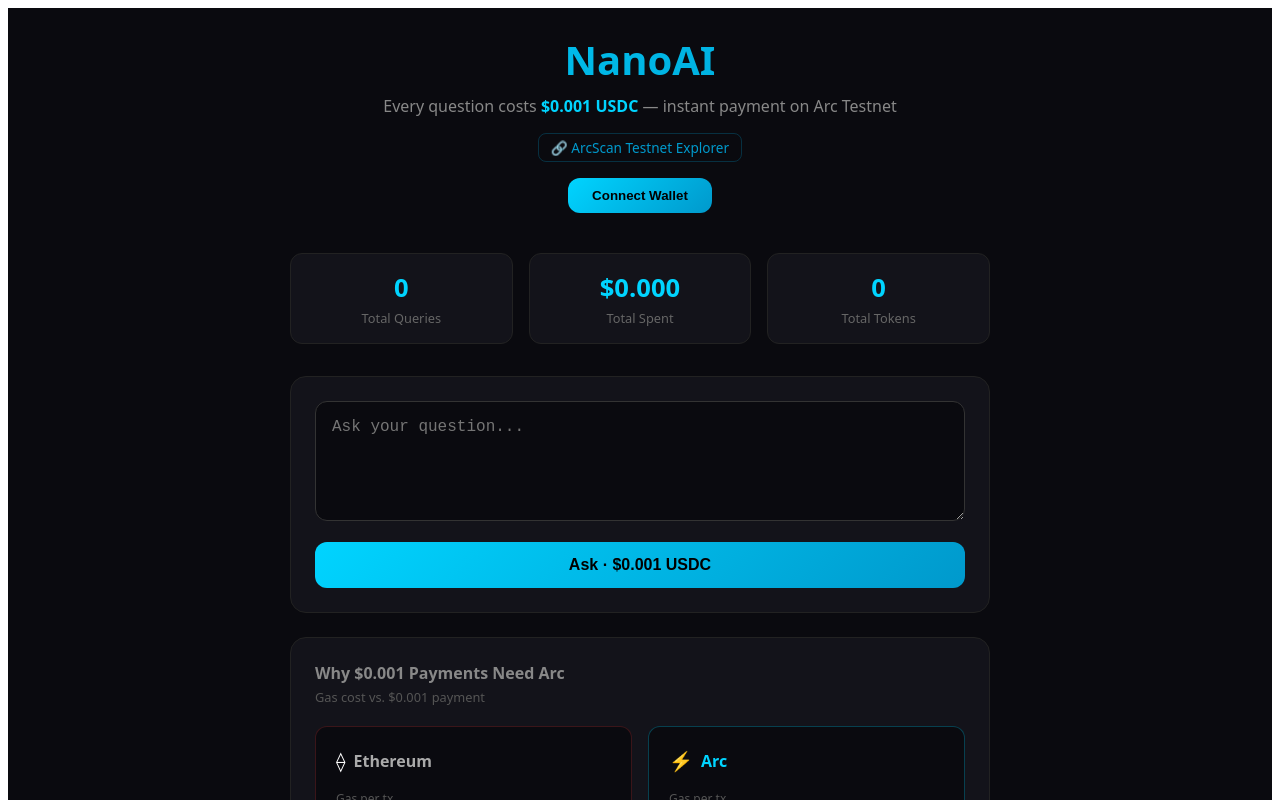
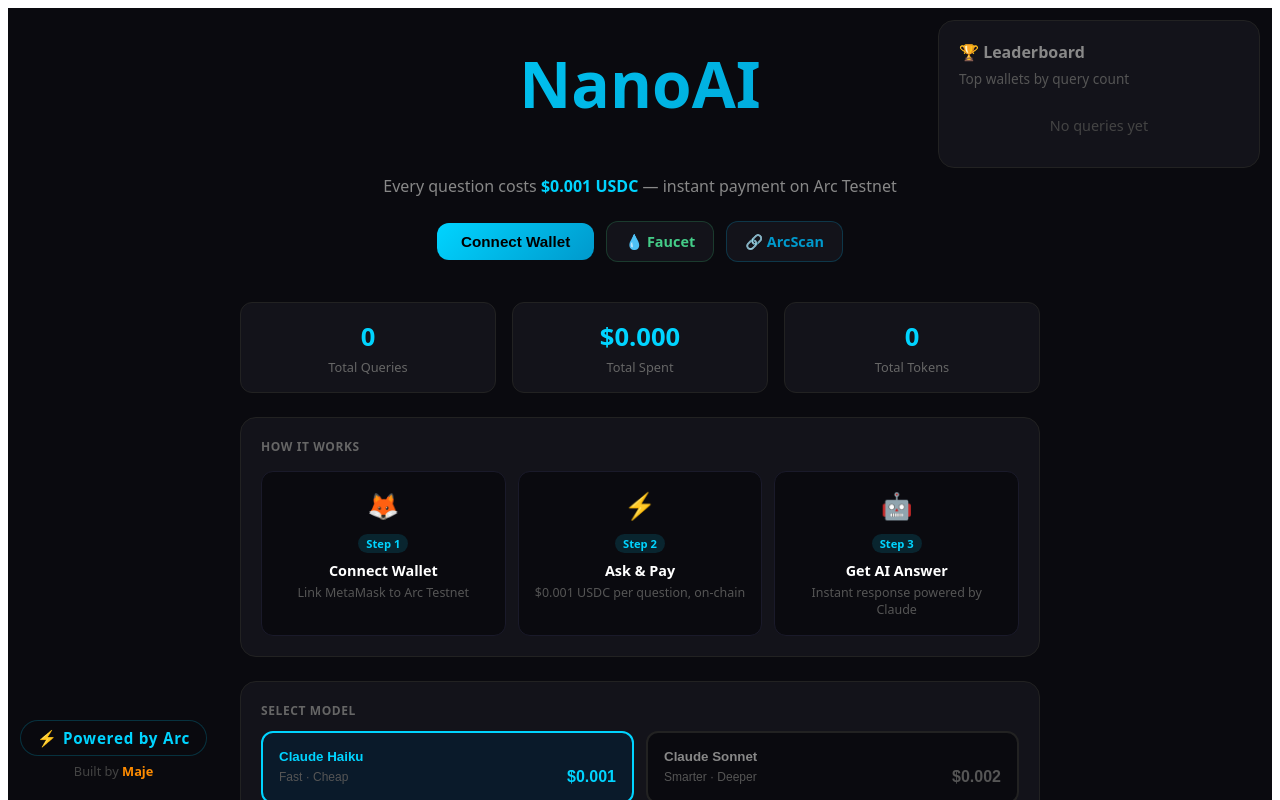
Before and after one commit to Maje53/nano-ai-hub, a React (Vite) app: page / in a window 1280 px wide. Shown: the top 800 px of the page. Built offline with nearby package versions, Linux system fonts and the light colour scheme.

Commit message:
add how it works, leaderboard, model selector improvements

```diff
--- a/src/App.jsx
+++ b/src/App.jsx
@@ -1,18 +1,30 @@
 import { useState, useEffect } from 'react'
+
+const MODELS = {
+  haiku:  { label: 'Claude Haiku',  price: 0.001, priceHex: '0x38D7EA4C68000', tag: 'Fast · Cheap' },
+  sonnet: { label: 'Claude Sonnet', price: 0.002, priceHex: '0x71AFD498D0000', tag: 'Smarter · Deeper' },
+}
 
 function App() {
   const [question, setQuestion] = useState('')
   const [answer, setAnswer] = useState('')
   const [loading, setLoading] = useState(false)
   const [error, setError] = useState('')
+  const [model, setModel] = useState('haiku')
   const [txHistory, setTxHistory] = useState(() => {
     try { return JSON.parse(localStorage.getItem('nanoai_txHistory')) || [] } catch { return [] }
   })
   const [wallet, setWallet] = useState('')
+  const [arcPulse, setArcPulse] = useState(false)
 
   useEffect(() => {
     localStorage.setItem('nanoai_txHistory', JSON.stringify(txHistory))
   }, [txHistory])
+
+  useEffect(() => {
+    const id = setInterval(() => setArcPulse(p => !p), 1200)
+    return () => clearInterval(id)
+  }, [])
 
   const connectWallet = async () => {
     if (!window.ethereum) { setError('MetaMask not found!'); return }
@@ -25,20 +37,21 @@
     setLoading(true)
     setError('')
     setAnswer('')
+    const selected = MODELS[model]
     try {
       const txHash = await window.ethereum.request({
         method: 'eth_sendTransaction',
-        params: [{ from: wallet, to: '0xCf87Ae43a6460ba1A780b9D297700784caA7c02f', value: '0x38D7EA4C68000' }],
+        params: [{ from: wallet, to: '0xCf87Ae43a6460ba1A780b9D297700784caA7c02f', value: selected.priceHex }],
       })
       const apiUrl = window.location.hostname === 'localhost' ? 'http://localhost:3001/api/ask' : '/api/ask'
       const res = await fetch(apiUrl, {
         method: 'POST',
         headers: { 'Content-Type': 'application/json' },
-        body: JSON.stringify({ question }),
+        body: JSON.stringify({ question, model }),
       })
       const data = await res.json()
       setAnswer(data.answer)
-      setTxHistory(prev => [{ id: Date.now(), question: question.slice(0, 40), time: new Date().toLocaleTimeString(), tokens: data.tokens, txHash }, ...prev])
+      setTxHistory(prev => [{ id: Date.now(), question: question.slice(0, 40), time: new Date().toLocaleTimeString(), tokens: data.tokens, txHash, wallet, model, price: selected.price }, ...prev])
       setQuestion('')
     } catch (err) {
       setError(err.message)
@@ -47,24 +60,81 @@
     }
   }
 
+  const leaderboard = Object.entries(
+    txHistory.reduce((acc, tx) => {
+      if (!tx.wallet) return acc
+      acc[tx.wallet] = (acc[tx.wallet] || 0) + 1
+      return acc
+    }, {})
+  ).sort((a, b) => b[1] - a[1]).slice(0, 5)
+
+  const selectedModel = MODELS[model]
+
   return (
-    <div style={{ minHeight: '100vh', background: '#0a0a0f', color: '#fff', fontFamily: 'system-ui', padding: '24px' }}>
-      <div style={{ textAlign: 'center', marginBottom: '40px' }}>
-        <h1 style={{ fontSize: '2.5rem', fontWeight: 800, background: 'linear-gradient(135deg, #00d4ff, #0099cc)', WebkitBackgroundClip: 'text', WebkitTextFillColor: 'transparent', margin: '0 0 8px 0' }}>NanoAI</h1>
-        <p style={{ color: '#888', margin: '0 0 16px 0' }}>Every question costs <b style={{ color: '#00d4ff' }}>$0.001 USDC</b> — instant payment on Arc Testnet</p>
-        <a href="https://testnet.arcscan.app" target="_blank" rel="noreferrer" style={{ display: 'inline-block', marginBottom: '16px', color: '#0099cc', fontSize: '0.85rem', textDecoration: 'none', border: '1px solid #0099cc44', borderRadius: '8px', padding: '4px 12px' }}>🔗 ArcScan Testnet Explorer</a>
-        <br />
-        {!wallet
-          ? <button onClick={connectWallet} style={{ padding: '10px 24px', background: 'linear-gradient(135deg, #00d4ff, #0099cc)', border: 'none', borderRadius: '12px', color: '#000', fontWeight: 700, cursor: 'pointer' }}>Connect Wallet</button>
-          : <div style={{ display: 'inline-block', padding: '8px 16px', background: '#13131a', border: '1px solid #00d4ff44', borderRadius: '12px', color: '#00d4ff' }}>Connected: {wallet.slice(0,6)}...{wallet.slice(-4)}</div>
+    <div style={{ minHeight: '100vh', background: '#0a0a0f', color: '#fff', fontFamily: 'system-ui' }}>
+
+      {/* Fixed top-right leaderboard */}
+      <div style={{ position: 'fixed', top: '20px', right: '20px', zIndex: 100, width: '280px', background: '#13131a', border: '1px solid #222', borderRadius: '16px', padding: '20px' }}>
+        <div style={{ fontWeight: 700, marginBottom: '6px', color: '#888', fontSize: '1rem' }}>🏆 Leaderboard</div>
+        <div style={{ color: '#555', fontSize: '0.85rem', marginBottom: '16px' }}>Top wallets by query count</div>
+        {leaderboard.length === 0
+          ? <div style={{ color: '#444', fontSize: '0.9rem', textAlign: 'center', padding: '12px' }}>No queries yet</div>
+          : leaderboard.map(([addr, count], i) => (
+            <div key={addr} style={{ display: 'flex', alignItems: 'center', gap: '10px', padding: '11px 14px', background: '#0a0a0f', borderRadius: '10px', marginBottom: '8px' }}>
+              <span style={{ width: '24px', textAlign: 'center', fontSize: '1rem', color: i === 0 ? '#ffd700' : i === 1 ? '#c0c0c0' : i === 2 ? '#cd7f32' : '#555' }}>
+                {i === 0 ? '🥇' : i === 1 ? '🥈' : i === 2 ? '🥉' : `#${i + 1}`}
+              </span>
+              <span style={{ flex: 1, color: '#aaa', fontFamily: 'monospace', fontSize: '0.88rem' }}>{addr.slice(0,6)}...{addr.slice(-4)}</span>
+              <span style={{ color: '#00d4ff', fontWeight: 700, fontSize: '0.9rem' }}>{count}</span>
+            </div>
+          ))
         }
       </div>
+
+      {/* Fixed bottom-left badge */}
+      <div style={{ position: 'fixed', bottom: '20px', left: '20px', zIndex: 100, display: 'flex', flexDirection: 'column', gap: '6px', alignItems: 'center' }}>
+        <div style={{
+          display: 'inline-flex', alignItems: 'center', gap: '6px',
+          padding: '6px 16px', borderRadius: '999px',
+          border: `1px solid ${arcPulse ? '#00d4ff88' : '#00d4ff33'}`,
+          background: arcPulse ? '#00d4ff0a' : '#0a0a0f',
+          transition: 'all 1.2s ease',
+          boxShadow: arcPulse ? '0 0 16px #00d4ff22' : 'none',
+        }}>
+          <span style={{ fontSize: '1rem' }}>⚡</span>
+          <span style={{ color: '#00d4ff', fontWeight: 600, fontSize: '0.95rem', letterSpacing: '0.05em' }}>Powered by Arc</span>
+        </div>
+        <div style={{ fontSize: '0.8rem', color: '#444' }}>
+          Built by <a href="https://x.com/0xMaje" target="_blank" rel="noreferrer" style={{ color: '#ff8c00', textDecoration: 'none', fontWeight: 600 }}>Maje</a>
+        </div>
+      </div>
+      <div style={{ maxWidth: '800px', margin: '0 auto', padding: '32px 24px' }}>
+
+        {/* Header */}
+        <div style={{ textAlign: 'center', marginBottom: '40px' }}>
+
+          <h1 style={{ fontSize: '4rem', fontWeight: 800, background: 'linear-gradient(135deg, #00d4ff, #0099cc)', WebkitBackgroundClip: 'text', WebkitTextFillColor: 'transparent', margin: '0 0 48px 0' }}>NanoAI</h1>
+          <p style={{ color: '#888', margin: '0 0 24px 0' }}>
+            Every question costs <b style={{ color: '#00d4ff' }}>${selectedModel.price.toFixed(3)} USDC</b> — instant payment on Arc Testnet
+          </p>
+
+          {/* Wallet row */}
+          <div style={{ display: 'flex', justifyContent: 'center', alignItems: 'center', gap: '12px', flexWrap: 'wrap' }}>
+            {!wallet
+              ? <button onClick={connectWallet} style={{ padding: '10px 24px', background: 'linear-gradient(135deg, #00d4ff, #0099cc)', border: 'none', borderRadius: '12px', color: '#000', fontWeight: 700, cursor: 'pointer', fontSize: '0.95rem' }}>Connect Wallet</button>
+              : <div style={{ padding: '8px 16px', background: '#13131a', border: '1px solid #00d4ff44', borderRadius: '12px', color: '#00d4ff', fontSize: '0.9rem' }}>Connected: {wallet.slice(0,6)}...{wallet.slice(-4)}</div>
+            }
+            <a href="https://faucet.circle.com" target="_blank" rel="noreferrer" style={{ padding: '10px 18px', background: '#13131a', border: '1px solid #33aa6644', borderRadius: '12px', color: '#44cc88', fontWeight: 600, fontSize: '0.9rem', textDecoration: 'none', cursor: 'pointer' }}>💧 Faucet</a>
+            <a href="https://testnet.arcscan.app" target="_blank" rel="noreferrer" style={{ padding: '10px 18px', background: '#13131a', border: '1px solid #0099cc44', borderRadius: '12px', color: '#0099cc', fontWeight: 600, fontSize: '0.9rem', textDecoration: 'none' }}>🔗 ArcScan</a>
+          </div>
+        </div>
+
         {/* Stats Bar */}
-      <div style={{ maxWidth: '700px', margin: '0 auto 32px auto', display: 'grid', gridTemplateColumns: 'repeat(3, 1fr)', gap: '16px' }}>
+        <div style={{ display: 'grid', gridTemplateColumns: 'repeat(3, 1fr)', gap: '16px', marginBottom: '24px' }}>
           {[
             { label: 'Total Queries', value: txHistory.length },
-          { label: 'Total Spent', value: `$${(txHistory.length * 0.001).toFixed(3)}` },
-          { label: 'Total Tokens', value: txHistory.reduce((s, tx) => s + (tx.tokens || 0), 0) },
+            { label: 'Total Spent',   value: `$${txHistory.reduce((s, tx) => s + (tx.price || 0.001), 0).toFixed(3)}` },
+            { label: 'Total Tokens',  value: txHistory.reduce((s, tx) => s + (tx.tokens || 0), 0) },
           ].map(stat => (
             <div key={stat.label} style={{ background: '#13131a', border: '1px solid #222', borderRadius: '12px', padding: '16px', textAlign: 'center' }}>
               <div style={{ fontSize: '1.6rem', fontWeight: 800, color: '#00d4ff' }}>{stat.value}</div>
@@ -73,26 +143,67 @@
           ))}
         </div>
 
-      <div style={{ maxWidth: '700px', margin: '0 auto' }}>
+        {/* How it works */}
+        <div style={{ background: '#13131a', border: '1px solid #222', borderRadius: '16px', padding: '20px', marginBottom: '24px' }}>
+          <div style={{ color: '#666', fontSize: '0.75rem', fontWeight: 600, textTransform: 'uppercase', letterSpacing: '0.05em', marginBottom: '16px' }}>How it works</div>
+          <div style={{ display: 'grid', gridTemplateColumns: 'repeat(3, 1fr)', gap: '12px' }}>
+            {[
+              { n: '1', icon: '🦊', title: 'Connect Wallet', desc: 'Link MetaMask to Arc Testnet' },
+              { n: '2', icon: '⚡', title: 'Ask & Pay', desc: '$0.001 USDC per question, on-chain' },
+              { n: '3', icon: '🤖', title: 'Get AI Answer', desc: 'Instant response powered by Claude' },
+            ].map(step => (
+              <div key={step.n} style={{ background: '#0a0a0f', border: '1px solid #1a1a2a', borderRadius: '12px', padding: '16px', textAlign: 'center' }}>
+                <div style={{ fontSize: '1.6rem', marginBottom: '8px' }}>{step.icon}</div>
+                <div style={{ display: 'inline-block', background: '#00d4ff22', color: '#00d4ff', fontWeight: 700, fontSize: '0.7rem', borderRadius: '999px', padding: '2px 8px', marginBottom: '8px' }}>Step {step.n}</div>
+                <div style={{ color: '#fff', fontWeight: 700, fontSize: '0.9rem', marginBottom: '4px' }}>{step.title}</div>
+                <div style={{ color: '#555', fontSize: '0.78rem', lineHeight: 1.4 }}>{step.desc}</div>
+              </div>
+            ))}
+          </div>
+        </div>
+
+        {/* Model Selector */}
+        <div style={{ background: '#13131a', border: '1px solid #222', borderRadius: '16px', padding: '20px', marginBottom: '24px' }}>
+          <div style={{ color: '#666', fontSize: '0.75rem', marginBottom: '12px', fontWeight: 600, textTransform: 'uppercase', letterSpacing: '0.05em' }}>Select Model</div>
+          <div style={{ display: 'grid', gridTemplateColumns: '1fr 1fr', gap: '12px' }}>
+            {Object.entries(MODELS).map(([key, m]) => (
+              <button key={key} onClick={() => setModel(key)} style={{
+                padding: '16px', background: model === key ? '#0a1a2a' : '#0a0a0f',
+                border: `2px solid ${model === key ? '#00d4ff' : '#222'}`,
+                borderRadius: '12px', cursor: 'pointer', textAlign: 'left', transition: 'all 0.15s',
+              }}>
+                <div style={{ fontWeight: 700, color: model === key ? '#00d4ff' : '#888', marginBottom: '4px' }}>{m.label}</div>
+                <div style={{ display: 'flex', justifyContent: 'space-between', alignItems: 'center' }}>
+                  <span style={{ color: '#555', fontSize: '0.75rem' }}>{m.tag}</span>
+                  <span style={{ color: model === key ? '#00d4ff' : '#555', fontWeight: 800, fontSize: '1rem' }}>${m.price.toFixed(3)}</span>
+                </div>
+              </button>
+            ))}
+          </div>
+        </div>
+
+        {/* Ask Box */}
         <div style={{ background: '#13131a', border: '1px solid #222', borderRadius: '16px', padding: '24px', marginBottom: '24px' }}>
           <textarea value={question} onChange={e => setQuestion(e.target.value)} placeholder="Ask your question..." disabled={loading} style={{ width: '100%', minHeight: '120px', background: '#0a0a0f', border: '1px solid #333', borderRadius: '12px', color: '#fff', fontSize: '1rem', padding: '16px', resize: 'vertical', outline: 'none', boxSizing: 'border-box', marginBottom: '16px' }} />
-          <button onClick={handleAsk} disabled={loading || !question.trim()} style={{ width: '100%', padding: '14px', background: loading ? '#333' : 'linear-gradient(135deg, #00d4ff, #0099cc)', border: 'none', borderRadius: '12px', color: '#000', fontSize: '1rem', fontWeight: 700, cursor: loading ? 'not-allowed' : 'pointer' }}>
-            {loading ? 'Processing...' : 'Ask · $0.001 USDC'}
+          <button onClick={handleAsk} disabled={loading || !question.trim() || !wallet} style={{ width: '100%', padding: '14px', background: loading || !question.trim() || !wallet ? '#333' : 'linear-gradient(135deg, #00d4ff, #0099cc)', border: 'none', borderRadius: '12px', color: '#000', fontSize: '1rem', fontWeight: 700, cursor: loading || !question.trim() || !wallet ? 'not-allowed' : 'pointer' }}>
+            {loading ? 'Processing...' : `Ask · $${selectedModel.price.toFixed(3)} USDC`}
           </button>
         </div>
+
         {error && <div style={{ background: '#1a0a0a', border: '1px solid #ff4444', borderRadius: '12px', padding: '16px', marginBottom: '24px', color: '#ff6666' }}>{error}</div>}
+
         {answer && (
           <div style={{ background: '#13131a', border: '1px solid #00d4ff33', borderRadius: '16px', padding: '24px', marginBottom: '24px' }}>
             <div style={{ color: '#00d4ff', fontWeight: 700, marginBottom: '12px' }}>NanoAI Answer</div>
             <div style={{ color: '#ddd', lineHeight: 1.7, whiteSpace: 'pre-wrap' }}>{answer}</div>
           </div>
         )}
+
         {/* Gas Comparison */}
         <div style={{ background: '#13131a', border: '1px solid #222', borderRadius: '16px', padding: '24px', marginBottom: '24px' }}>
           <div style={{ fontWeight: 700, marginBottom: '4px', color: '#888' }}>Why $0.001 Payments Need Arc</div>
           <div style={{ color: '#555', fontSize: '0.8rem', marginBottom: '20px' }}>Gas cost vs. $0.001 payment</div>
           <div style={{ display: 'grid', gridTemplateColumns: '1fr 1fr', gap: '16px' }}>
-            {/* Ethereum */}
             <div style={{ background: '#0a0a0f', border: '1px solid #ff444433', borderRadius: '12px', padding: '20px' }}>
               <div style={{ display: 'flex', alignItems: 'center', gap: '8px', marginBottom: '16px' }}>
                 <span style={{ fontSize: '1.2rem' }}>⟠</span>
@@ -106,10 +217,7 @@
                 <div style={{ color: '#555', fontSize: '0.75rem', marginBottom: '2px' }}>Lost to gas</div>
                 <div style={{ fontSize: '1.4rem', fontWeight: 800, color: '#ff6666' }}>99.96%</div>
               </div>
-              <div style={{ background: '#1a0a0a', borderRadius: '8px', padding: '10px', fontSize: '0.8rem', color: '#ff6666', textAlign: 'center' }}>
-                You pay $2.50 to send $0.001
-              </div>
-              {/* Loss bar */}
+              <div style={{ background: '#1a0a0a', borderRadius: '8px', padding: '10px', fontSize: '0.8rem', color: '#ff6666', textAlign: 'center' }}>You pay $2.50 to send $0.001</div>
               <div style={{ marginTop: '14px' }}>
                 <div style={{ height: '6px', background: '#1a0a0a', borderRadius: '3px', overflow: 'hidden' }}>
                   <div style={{ width: '99.96%', height: '100%', background: '#ff4444', borderRadius: '3px' }} />
@@ -119,8 +227,6 @@
                 </div>
               </div>
             </div>
-
-            {/* Arc */}
             <div style={{ background: '#0a0a0f', border: '1px solid #00d4ff44', borderRadius: '12px', padding: '20px' }}>
               <div style={{ display: 'flex', alignItems: 'center', gap: '8px', marginBottom: '16px' }}>
                 <span style={{ fontSize: '1.2rem' }}>⚡</span>
@@ -134,10 +240,7 @@
                 <div style={{ color: '#555', fontSize: '0.75rem', marginBottom: '2px' }}>Margin kept</div>
                 <div style={{ fontSize: '1.4rem', fontWeight: 800, color: '#00d4ff' }}>60%</div>
               </div>
-              <div style={{ background: '#0a1a1a', borderRadius: '8px', padding: '10px', fontSize: '0.8rem', color: '#00d4ff', textAlign: 'center' }}>
-                You keep $0.0006 of $0.001
-              </div>
-              {/* Margin bar */}
+              <div style={{ background: '#0a1a1a', borderRadius: '8px', padding: '10px', fontSize: '0.8rem', color: '#00d4ff', textAlign: 'center' }}>You keep $0.0006 of $0.001</div>
               <div style={{ marginTop: '14px' }}>
                 <div style={{ height: '6px', background: '#1a1a1a', borderRadius: '3px', overflow: 'hidden', display: 'flex', gap: '2px' }}>
                   <div style={{ width: '40%', height: '100%', background: '#ff4444', borderRadius: '3px 0 0 3px' }} />
@@ -151,24 +254,30 @@
           </div>
         </div>
 
+        {/* Transaction History */}
         {txHistory.length > 0 && (
-          <div style={{ background: '#13131a', border: '1px solid #222', borderRadius: '16px', padding: '24px' }}>
+          <div style={{ background: '#13131a', border: '1px solid #222', borderRadius: '16px', padding: '24px', marginBottom: '24px' }}>
             <div style={{ fontWeight: 700, marginBottom: '16px', color: '#888' }}>Transaction History ({txHistory.length})</div>
             {txHistory.map(tx => (
               <div key={tx.id} style={{ padding: '12px', background: '#0a0a0f', borderRadius: '8px', marginBottom: '8px', fontSize: '0.85rem' }}>
                 <div style={{ display: 'flex', justifyContent: 'space-between', marginBottom: '4px' }}>
                   <span style={{ color: '#fff' }}>{tx.question}</span>
-                  <span style={{ color: '#00d4ff', fontWeight: 700 }}>$0.001 USDC</span>
+                  <span style={{ color: '#00d4ff', fontWeight: 700 }}>${(tx.price || 0.001).toFixed(3)} USDC</span>
                 </div>
                 <div style={{ display: 'flex', justifyContent: 'space-between' }}>
-                  <span style={{ color: '#555' }}>{tx.time} · {tx.tokens} tokens</span>
+                  <span style={{ color: '#555' }}>{tx.time} · {tx.tokens} tokens · {tx.model || 'haiku'}</span>
                   <a href={'https://testnet.arcscan.app/tx/' + tx.txHash} target="_blank" rel="noreferrer" style={{ color: '#0099cc', fontSize: '0.8rem' }}>{tx.txHash.slice(0,10)}...</a>
                 </div>
               </div>
             ))}
-            <div style={{ textAlign: 'right', color: '#888', fontSize: '0.85rem', marginTop: '12px' }}>Total: ${(txHistory.length * 0.001).toFixed(3)} USDC</div>
+            <div style={{ textAlign: 'right', color: '#888', fontSize: '0.85rem', marginTop: '12px' }}>
+              Total: ${txHistory.reduce((s, tx) => s + (tx.price || 0.001), 0).toFixed(3)} USDC
+            </div>
           </div>
         )}
+
+
+
       </div>
     </div>
   )
```
Lines whose indentation alone changed are shown as unchanged.
